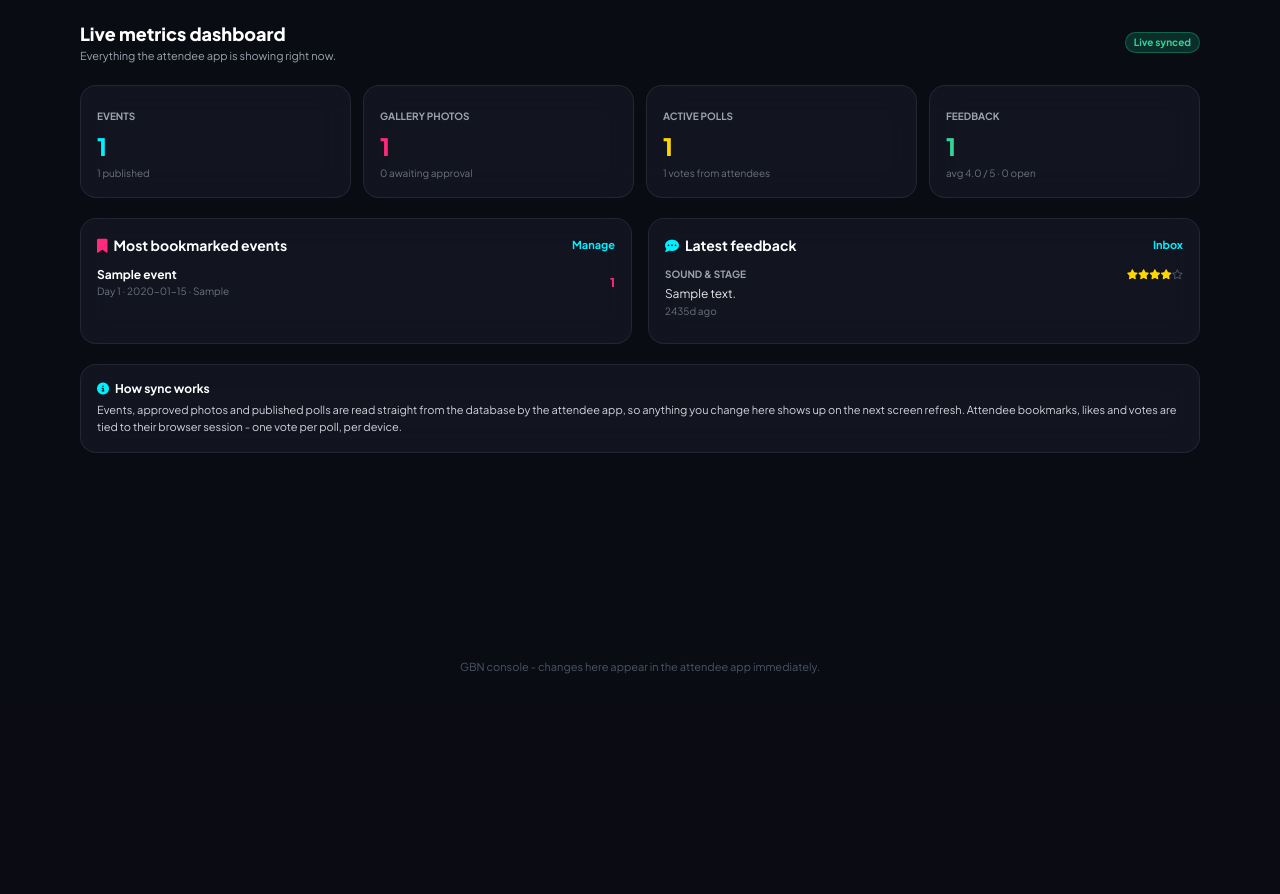
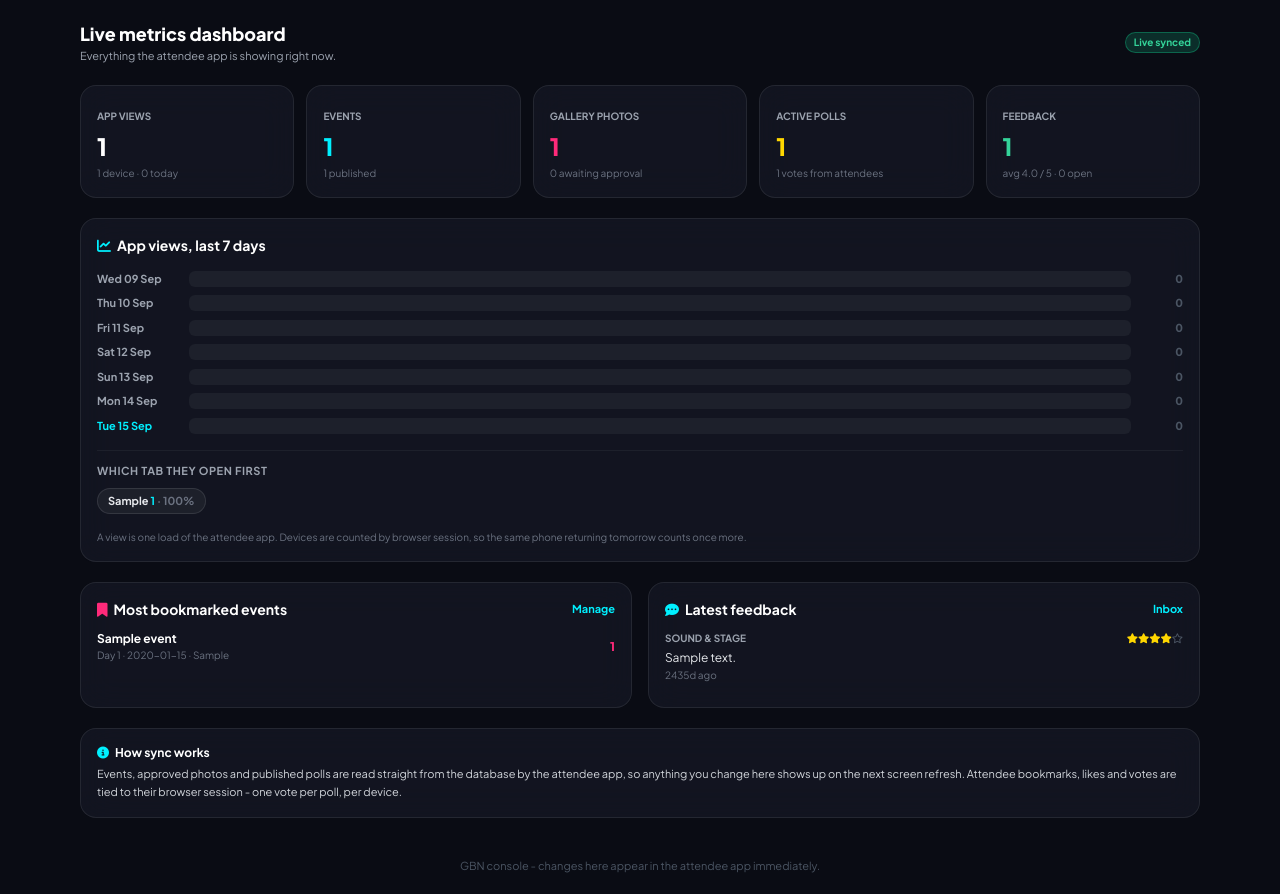
Before and after one commit to aaitcse/GBN-Nizampet, a Django app: page /console/ in a window 1280 px wide. Shown: the part 105-999 px from the top of the page. Before the commit the page ends 779 px from the top, so only its background shows below. Run offline with Django 5.2, Linux system fonts and the light colour scheme; a user stored in the database is signed in; tables that the repository leaves empty hold one stand-in row (values such as "Sample post"); some libraries are stand-ins or nearby versions.

Commit message:
Count attendee app views and show them in the console
Adds a PageView row per load of the attendee app, recording the session and
the tab landed on. The console overview gains a view counter (total, unique
devices, today), a seven day bar chart and a breakdown of which tab people
open first.

Devices are browser sessions, the same basis as bookmarks, likes and votes -
nobody signs in to the attendee app.

Co-Authored-By: Claude Opus 5 <noreply@anthropic.com>

```diff
--- a/festival/models.py
+++ b/festival/models.py
@@ -204,6 +204,24 @@ class Vote(models.Model):
         unique_together = ("poll", "session_key")
 
 
+class PageView(models.Model):
+    """One load of the attendee app, counted for the console view metrics.
+
+    Session-scoped like bookmarks and votes, so "unique devices" means distinct
+    browsers rather than named people - nobody signs in to the attendee app.
+    """
+
+    session_key = models.CharField(max_length=64, db_index=True)
+    tab = models.CharField(max_length=20, blank=True)
+    created_at = models.DateTimeField(auto_now_add=True, db_index=True)
+
+    class Meta:
+        ordering = ["-created_at"]
+
+    def __str__(self):
+        return f"{self.tab or 'app'} @ {self.created_at:%Y-%m-%d %H:%M}"
+
+
 class Feedback(models.Model):
     """Attendee feedback and suggestions landing in the organiser inbox."""
 
--- a/festival/views.py
+++ b/festival/views.py
@@ -2,7 +2,7 @@
 
 import csv
 import logging
-from datetime import date
+from datetime import date, timedelta
 
 from django.conf import settings
 from django.contrib import messages
@@ -10,7 +10,7 @@ from django.contrib.auth.decorators import user_passes_test
 from django.db import IntegrityError, connections, transaction
 from django.db.migrations.executor import MigrationExecutor
 from django.db.models import Avg, Count, F, Q, Sum, Value
-from django.db.models.functions import Greatest
+from django.db.models.functions import Greatest, TruncDate
 from django.http import HttpResponse, JsonResponse
 from django.shortcuts import get_object_or_404, redirect, render
 from django.templatetags.static import static
@@ -24,6 +24,7 @@ from .models import (
     Bookmark,
     Event,
     Feedback,
+    PageView,
     Photo,
     PhotoLike,
     Poll,
@@ -264,6 +265,8 @@ def public_app(request):
     context.update(gallery_context(request))
     context.update(polls_context(request))
     context.update(home_context(request))
+
+    PageView.objects.create(session_key=session_key(request), tab=context["active_tab"][:20])
     return render(request, "public/app.html", context)
 
 
@@ -393,6 +396,43 @@ def submit_feedback(request):
 # --------------------------------------------------------------------------- #
 # organiser console
 # --------------------------------------------------------------------------- #
+def view_stats():
+    """Visit counters for the console: totals, today, and a daily breakdown."""
+    today = timezone.localdate()
+    week_start = today - timedelta(days=6)
+
+    per_day = {
+        row["day"]: row["hits"]
+        for row in PageView.objects.filter(created_at__date__gte=week_start)
+        .annotate(day=TruncDate("created_at"))
+        .values("day")
+        .annotate(hits=Count("id"))
+    }
+    daily = [
+        {"date": week_start + timedelta(days=offset), "hits": per_day.get(week_start + timedelta(days=offset), 0)}
+        for offset in range(7)
+    ]
+    busiest = max((row["hits"] for row in daily), default=0)
+    for row in daily:
+        row["pct"] = round(row["hits"] * 100 / busiest) if busiest else 0
+        row["is_today"] = row["date"] == today
+
+    tabs = list(
+        PageView.objects.exclude(tab="").values("tab").annotate(hits=Count("id")).order_by("-hits")
+    )
+    tab_total = sum(row["hits"] for row in tabs) or 1
+    for row in tabs:
+        row["pct"] = round(row["hits"] * 100 / tab_total)
+
+    return {
+        "views_total": PageView.objects.count(),
+        "views_devices": PageView.objects.values("session_key").distinct().count(),
+        "views_today": PageView.objects.filter(created_at__date=today).count(),
+        "views_daily": daily,
+        "views_tabs": tabs,
+    }
+
+
 @staff_required
 def console_overview(request):
     photo_stats = Photo.objects.aggregate(
@@ -416,6 +456,7 @@ def console_overview(request):
         "total_polls": Poll.objects.count(),
         "total_votes": Vote.objects.count(),
         "total_bookmarks": Bookmark.objects.count(),
+        **view_stats(),
         "recent_feedback": Feedback.objects.all()[:5],
         "pending_photos": Photo.objects.filter(is_approved=False)[:4],
         "top_events": Event.objects.annotate(saves=Count("bookmarks")).order_by("-saves")[:5],
--- a/templates/console/overview.html
+++ b/templates/console/overview.html
@@ -9,7 +9,12 @@
     <span class="text-[10px] bg-emerald-500/20 text-emerald-400 border border-emerald-500/40 px-2 py-0.5 rounded-full font-bold">Live synced</span>
 </div>
 
-<div class="grid grid-cols-2 lg:grid-cols-4 gap-3">
+<div class="grid grid-cols-2 lg:grid-cols-5 gap-3">
+    <div class="glass-panel p-4 rounded-2xl">
+        <span class="text-[10px] uppercase font-bold text-gray-400">App views</span>
+        <div class="text-2xl font-black text-white mt-1">{{ views_total }}</div>
+        <p class="text-[10px] text-gray-500 mt-1">{{ views_devices }} device{{ views_devices|pluralize }} &middot; {{ views_today }} today</p>
+    </div>
     <div class="glass-panel p-4 rounded-2xl">
         <span class="text-[10px] uppercase font-bold text-gray-400">Events</span>
         <div class="text-2xl font-black text-fest-cyan mt-1">{{ total_events }}</div>
@@ -33,6 +38,46 @@
         </p>
     </div>
 </div>
+
+<section class="glass-panel p-4 rounded-2xl space-y-4">
+    <h3 class="text-sm font-bold text-white">
+        <i class="fa-solid fa-chart-line text-fest-cyan mr-1.5"></i>App views, last 7 days
+    </h3>
+
+    <div class="space-y-2">
+        {% for row in views_daily %}
+        <div class="flex items-center gap-3">
+            <span class="w-20 shrink-0 text-[11px] font-bold {% if row.is_today %}text-fest-cyan{% else %}text-gray-400{% endif %}">
+                {{ row.date|date:"D d M" }}
+            </span>
+            <div class="flex-1 h-4 rounded-md bg-white/5 overflow-hidden">
+                <div class="h-full rounded-md {% if row.is_today %}bg-gradient-to-r from-fest-cyan to-fest-purple{% else %}bg-white/20{% endif %}"
+                     style="width: {{ row.pct }}%"></div>
+            </div>
+            <span class="w-10 shrink-0 text-right text-[11px] font-black {% if row.hits %}text-white{% else %}text-gray-600{% endif %}">{{ row.hits }}</span>
+        </div>
+        {% endfor %}
+    </div>
+
+    {% if views_tabs %}
+    <div class="pt-1 space-y-2 border-t border-white/5">
+        <h4 class="text-[11px] font-bold text-gray-400 uppercase tracking-wider pt-2">Which tab they open first</h4>
+        <div class="flex flex-wrap gap-2">
+            {% for row in views_tabs %}
+            <span class="px-2.5 py-1 rounded-full bg-white/5 border border-white/10 text-[11px] font-bold text-gray-200">
+                {{ row.tab|title }} <span class="text-fest-cyan">{{ row.hits }}</span>
+                <span class="text-gray-500">&middot; {{ row.pct }}%</span>
+            </span>
+            {% endfor %}
+        </div>
+    </div>
+    {% endif %}
+
+    <p class="text-[10px] text-gray-500">
+        A view is one load of the attendee app. Devices are counted by browser session, so the same
+        phone returning tomorrow counts once more.
+    </p>
+</section>
 
 <div class="grid lg:grid-cols-2 gap-4">
     <section class="glass-panel p-4 rounded-2xl space-y-3">
```
Also changed, not shown: festival/admin.py (+18 -1 lines), festival/tests.py (+56 -1 lines), README.md, festival/migrations/0004_pageview.py (added).
